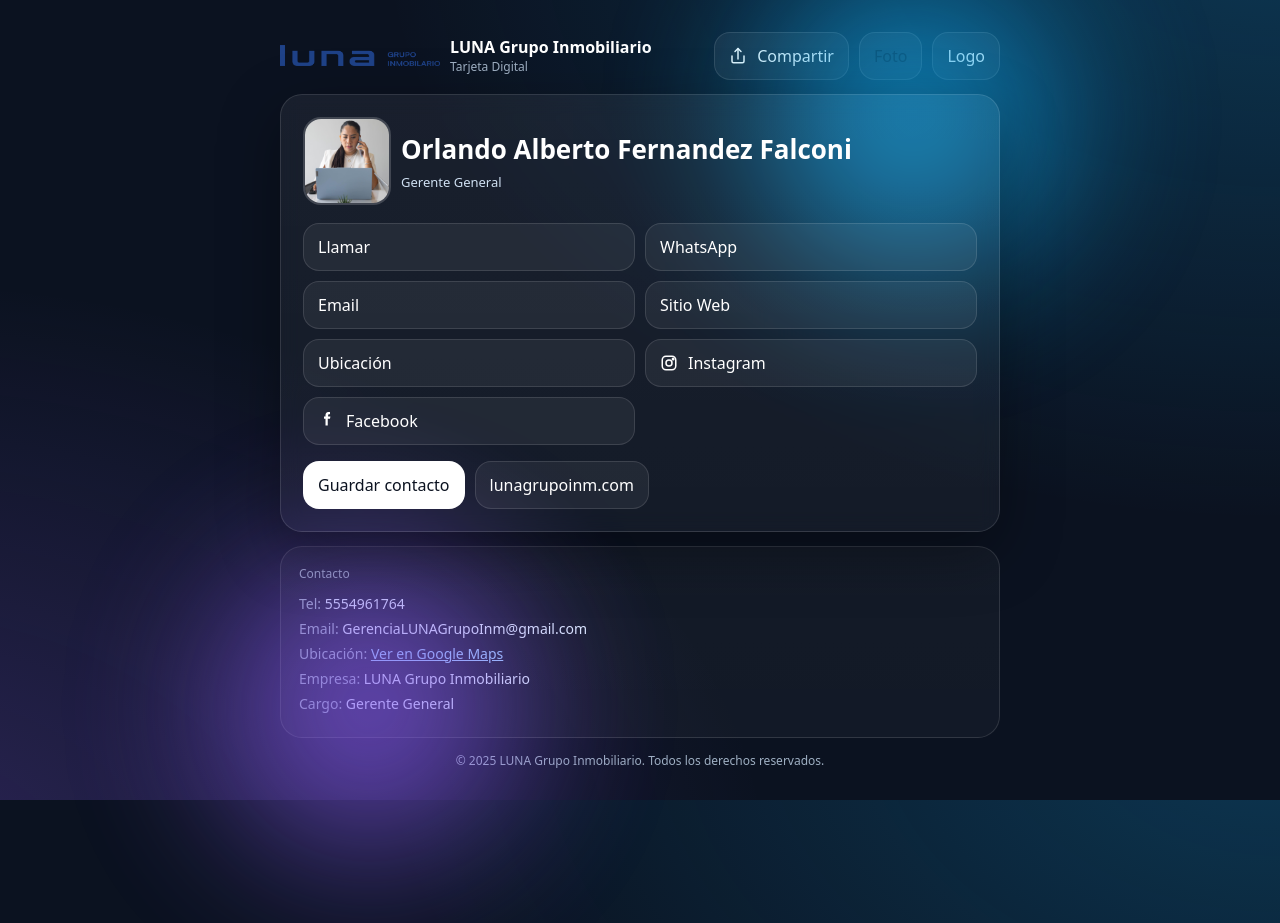
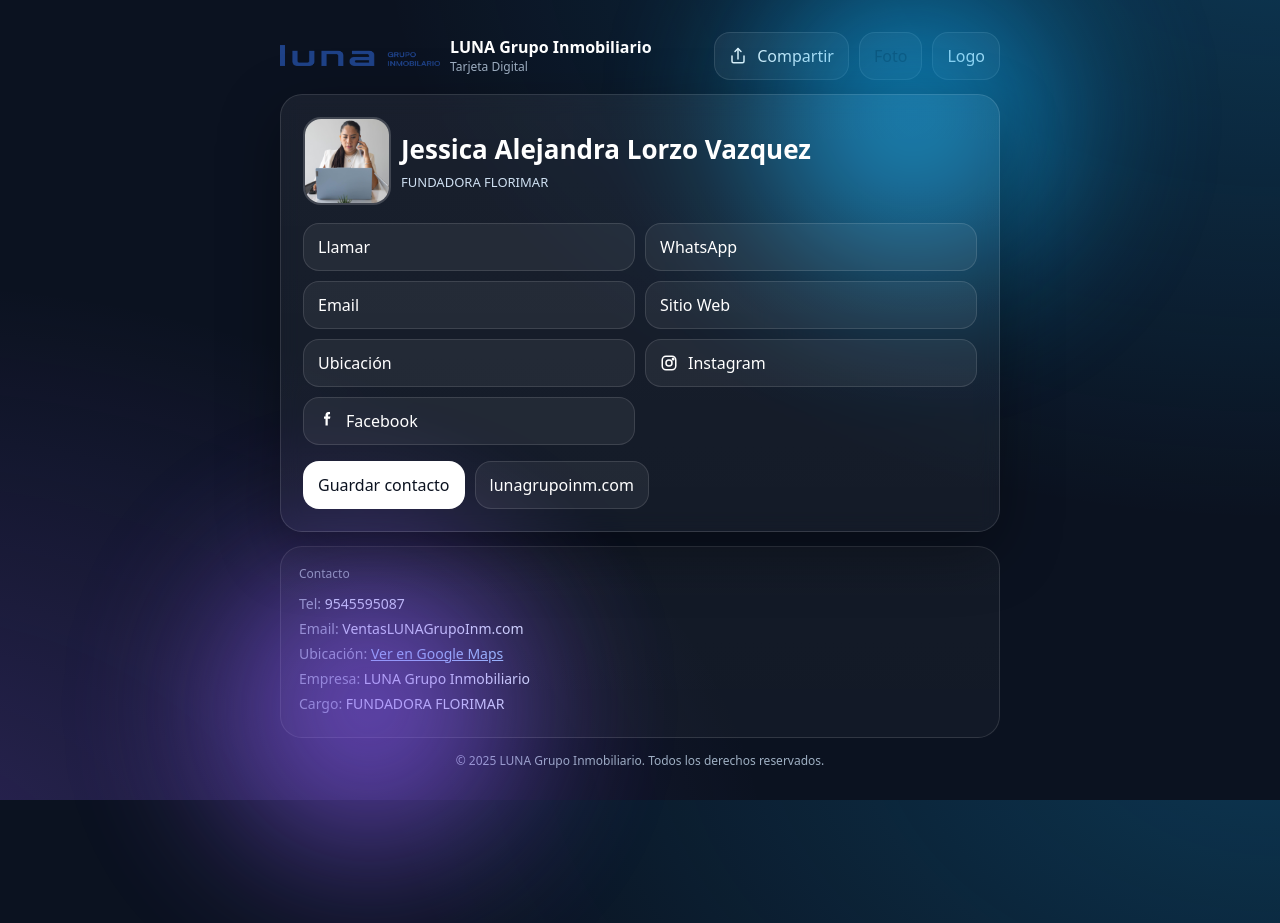
Before and after one commit to gerencialunagrupoinm-beep/JESSICA-LORZO, a plain HTML site: page index.html in a window 1280 px wide. Drawn offline with Linux system fonts and the light colour scheme.

Commit message:
Update index.html

```diff
--- a/index.html
+++ b/index.html
@@ -86,16 +86,16 @@
     </div>
     <section class="card">
       <div class="row">
-        <img class="avatar" src="Imagen1.jpg" alt="Orlando Alberto Fernandez Falconi">
+        <img class="avatar" src="Imagen1.jpg" alt="Jessica Alejandra Lorzo Vazquez">
         <div>
-          <h1 class="name">Orlando Alberto Fernandez Falconi</h1>
-          <p class="role">Gerente General</p>
+          <h1 class="name">Jessica Alejandra Lorzo Vazquez</h1>
+          <p class="role">FUNDADORA FLORIMAR</p>
         </div>
       </div>
       <div class="grid">
-        <a class="btn" href="tel:5554961764">Llamar</a>
-        <a class="btn" href="https://wa.me/525554961764" target="_blank" rel="noopener">WhatsApp</a>
-        <a class="btn" href="mailto:GerenciaLUNAGrupoInm@gmail.com">Email</a>
+        <a class="btn" href="tel:9545595087">Llamar</a>
+        <a class="btn" href="https://wa.me/529545595087" target="_blank" rel="noopener">WhatsApp</a>
+        <a class="btn" href="mailto:Ventas@LUNAGrupoInm.com">Email</a>
         <a class="btn" href="https://lunagrupoinm.com/" target="_blank" rel="noopener">Sitio Web</a>
         <a class="btn" id="mapsBtn" href="#" target="_blank" rel="noopener">Ubicación</a>
 
@@ -122,11 +122,11 @@
     <section class="card2">
       <div class="muted">Contacto</div>
       <ul class="info">
-        <li><span>Tel:</span> 5554961764</li>
-        <li><span>Email:</span> GerenciaLUNAGrupoInm@gmail.com</li>
+        <li><span>Tel:</span> 9545595087</li>
+        <li><span>Email:</span> VentasLUNAGrupoInm.com</li>
         <li><span>Ubicación:</span> <a href="https://maps.app.goo.gl/M5bFtkvP7BvrHLMG9" target="_blank" rel="noopener" style="color:#9fd1ff;text-decoration:underline">Ver en Google Maps</a></li>
         <li><span>Empresa:</span> LUNA Grupo Inmobiliario</li>
-        <li><span>Cargo:</span> Gerente General</li>
+        <li><span>Cargo:</span> FUNDADORA FLORIMAR</li>
       </ul>
     </section>
     <div class="footer">© <span id="year"></span> LUNA Grupo Inmobiliario. Todos los derechos reservados.</div>
```
